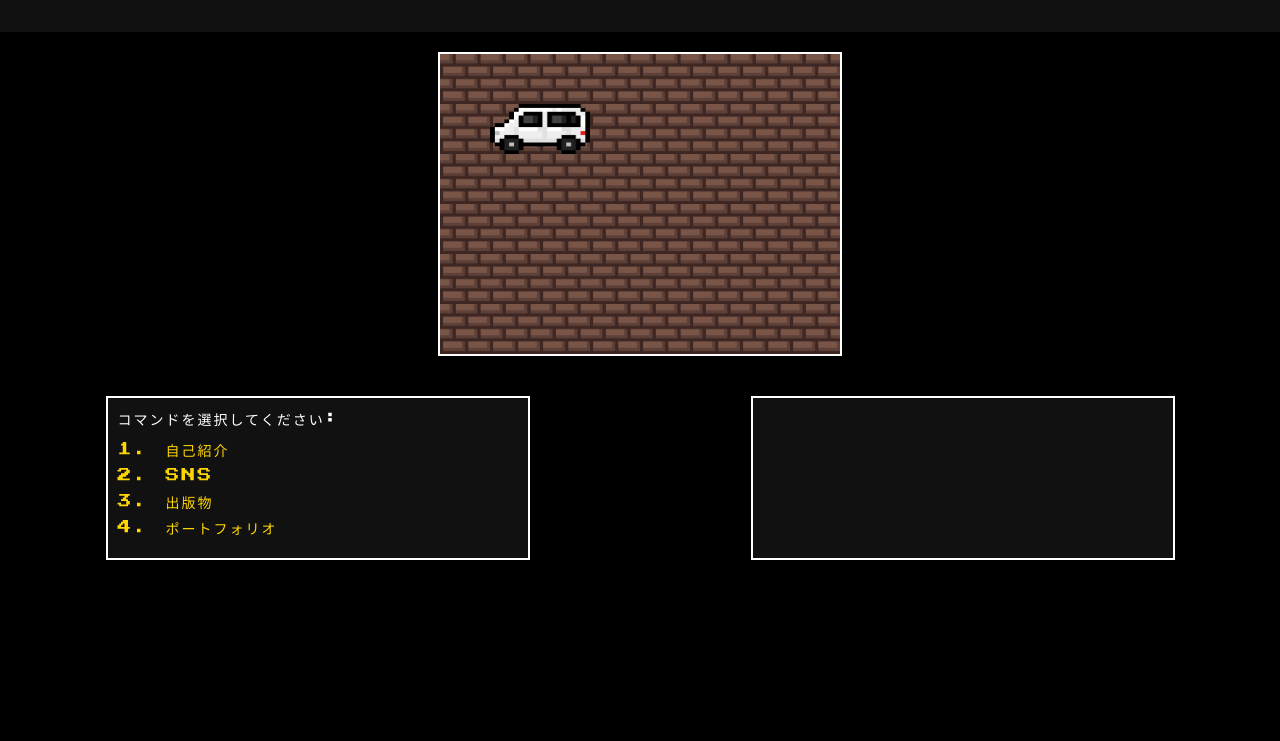
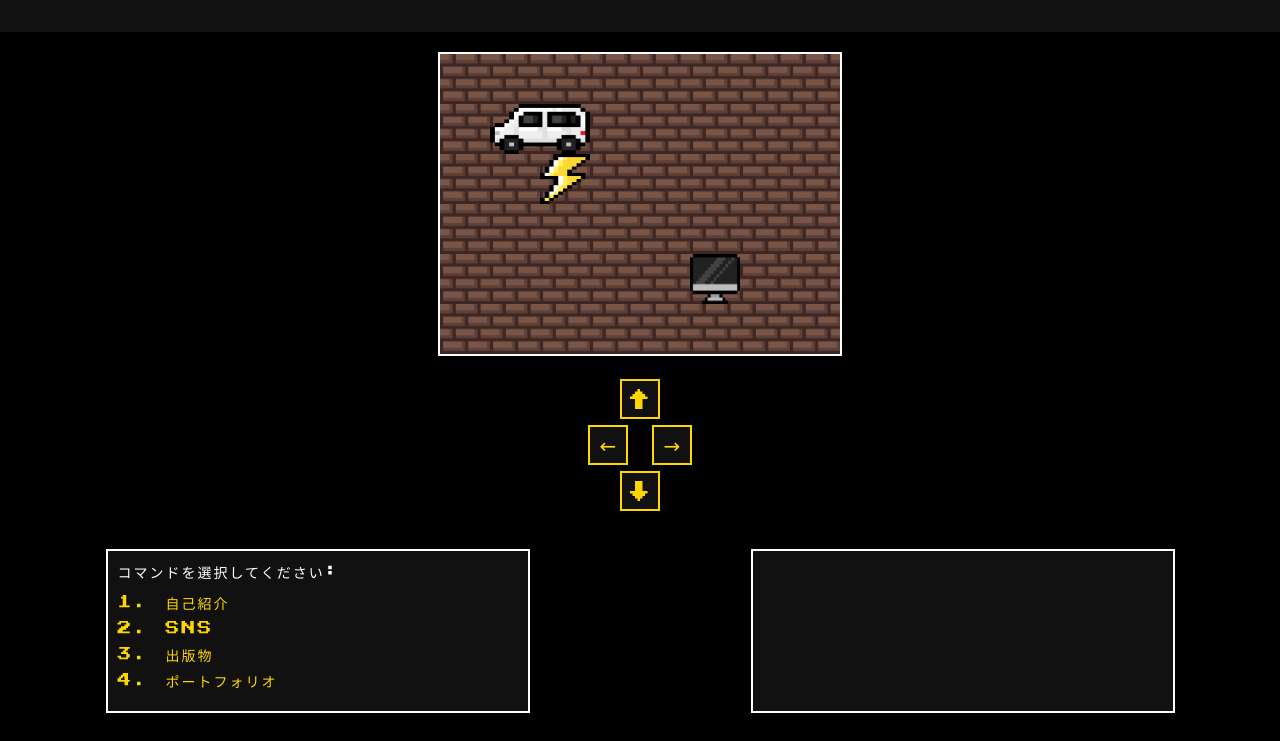
Before and after one commit to ruih8gta/Myportfolio, a plain HTML site: page index.html in a window 1280 px wide. Shown: the part 59-800 px from the top of the page. Drawn offline with Linux system fonts and the light colour scheme.

Commit message:
コマンドボタンとアイテム追加

```diff
--- a/game.js
+++ b/game.js
@@ -2,6 +2,11 @@
 const canvas = document.getElementById('gameCanvas');
 const ctx = canvas.getContext('2d');
 const gridSize = 50; // グリッドの大きさを50pxに設定
+
+
+// content-areaの要素を取得
+//const contentArea = document.getElementById('content-area');
+
 
 // ゲームの状態管理
 let playerX = 1; // プレイヤーの初期X座標
@@ -11,10 +16,10 @@ let dragonY = 1; // ドラゴンの初期Y座標
 const dragonSize = 2; // ドラゴンは2グリッド分の大きさ
 const car = { x: 6, y: 1 }; //
 const carSize = 2; //
-//const items = [ // アイテムの配置
-//    { x: 2, y: 2, type: 'car', collected: false },
-//    { x: 5, y: 4, type: 'fire1', collected: false }
-//];
+const items = [ // アイテムの配置
+    { x: 2, y: 2, type: 'fire', collected: false },
+    { x: 5, y: 4, type: 'pc', collected: false }
+];
 
 // ドラゴンをランダムに移動させる関数
 function moveDragon() {
@@ -74,11 +79,31 @@ backgroundImage.src = 'asset/renga.png'; // 背景の画像
 const carImage = new Image();
 carImage.src = 'asset/car.png'; // の画像
 //const fireImage = new Image();
-//fireImage.src = 'asset/fire1.png'; // 剣の画像
-//const potionImage = new Image();
-//potionImage.src = 'asset/potion.png'; // ポーションの画像
+//fireImage.src = 'asset/fire1.png'; // 炎
+const fireImages = [
+    new Image(),
+    new Image(),
+    new Image()
+];
+fireImages[0].src = 'asset/fire1.png';
+fireImages[1].src = 'asset/fire2.png';
+fireImages[2].src = 'asset/bolt.png';
+let currentFireIndex = 0;  // 現在表示している炎の画像のインデックス
+
+
+const pcImage = new Image();
+pcImage.src = 'asset/pc.png'; // ポーションの画像
+
+// 炎のアニメーション処理
+setInterval(() => {
+    currentFireIndex = (currentFireIndex + 1) % fireImages.length;
+    render();  // 画面を再描画
+}, 1000);  // 500ミリ秒（0.5秒）ごとに切り替え
+
+
 
 // ゲーム画面の描画関数
+
 function render() {
     ctx.clearRect(0, 0, canvas.width, canvas.height); // キャンバスのクリア
 
@@ -93,12 +118,12 @@ function render() {
     ctx.drawImage(carImage, car.x * gridSize, car.y * gridSize, gridSize * carSize, gridSize);
 
     // アイテムの描画
-    //items.forEach(item => {
-    //    if (!item.collected) {
-    //        const itemImage = item.type === 'sword' ? swordImage : potionImage;
-    //        ctx.drawImage(itemImage, item.x * gridSize, item.y * gridSize, gridSize, gridSize);
-    //    }
-    //});
+    items.forEach(item => {
+        if (!item.collected) {
+            const itemImage = item.type === 'fire' ? fireImages[currentFireIndex] : pcImage;
+            ctx.drawImage(itemImage, item.x * gridSize, item.y * gridSize, gridSize, gridSize);
+        }
+    });
 
     // ドラゴンの描画（2グリッド分の幅で描画）
     ctx.drawImage(dragonImage, dragonX * gridSize, dragonY * gridSize, gridSize * dragonSize, gridSize);
@@ -128,12 +153,26 @@ document.addEventListener('keydown', (event) => {
     }
 
     // アイテム収集の確認
-    //items.forEach(item => {
-    //    if (!item.collected && newX === item.x && newY === item.y) {
-    //        item.collected = true;
-    //        console.log(`${item.type}を手に入れた！`);
-    //    }
-    //});
+    items.forEach(item => {
+        if (!item.collected && newX === item.x && newY === item.y) {
+            item.collected = true;
+            // アイテムの種類に応じてメッセージを変更
+            let message = '';
+            switch(item.type) {
+                case 'fire':
+                    message = '🔥炎の魔法を手に入れた！<br>炎を操る力を得たぞ！';
+                    break;
+                case 'pc':
+                    message = '💻パソコンを手に入れた！<br>プログラミングの力を得たぞ！';
+                    break;
+            }
+            // メッセージをコンテンツエリアに表示
+            contentArea.innerHTML = message;
+            contentArea.style.display = 'block';
+            // コンソールにもログを出力
+            console.log(`${item.type}を手に入れた！`);
+        }
+    });
 
     // ドラゴンとの衝突チェック（ドラゴンのサイズを考慮）
     if (!(newX >= dragonX && newX < dragonX + dragonSize && newY === dragonY)) {
@@ -143,14 +182,50 @@ document.addEventListener('keydown', (event) => {
     }
 });
 
+// Add button controls
+document.getElementById('up').addEventListener('click', () => {
+    if (playerY > 0) {
+        playerY--;
+        render();
+    }
+});
+
+document.getElementById('down').addEventListener('click', () => {
+    if (playerY < 5) {
+        playerY++;
+        render();
+    }
+});
+
+document.getElementById('left').addEventListener('click', () => {
+    if (playerX > 0) {
+        playerX--;
+        render();
+    }
+});
+
+document.getElementById('right').addEventListener('click', () => {
+    if (playerX < 7) {
+        playerX++;
+        render();
+    } else {
+        window.location.href = 'nextpage.html';
+    }
+});
+
+
+
 // 画像のロード完了後に初期描画を実行
 Promise.all([
     new Promise(resolve => playerImage.onload = resolve),
     new Promise(resolve => dragonImage.onload = resolve),
     new Promise(resolve => backgroundImage.onload = resolve),
     new Promise(resolve => carImage.onload = resolve),
-    //new Promise(resolve => swordImage.onload = resolve),
-    //new Promise(resolve => potionImage.onload = resolve)
+    //new Promise(resolve => fireImage.onload = resolve),
+    new Promise(resolve => fireImages[0].onload = resolve),
+    new Promise(resolve => fireImages[1].onload = resolve),
+    new Promise(resolve => fireImages[2].onload = resolve),
+    new Promise(resolve => pcImage.onload = resolve)
 ]).then(() => {
     render();
 });
--- a/index.html
+++ b/index.html
@@ -20,7 +20,16 @@
 <body>
     <div id="header-container"></div> <!-- ヘッダーを挿入するコンテナ -->
     <canvas id="gameCanvas" width="400" height="300"></canvas>
-    <div style="display: flex; justify-content: center; gap: 10px;"> <!-- フレックスボックスで配置 -->
+        <div id="cursor">
+            <button id="up">↑</button>
+            <div>
+                <button id="left">←</button>
+                <button id="right">→</button>
+            </div>
+            <button id="down">↓</button>
+        </div>
+        <div style="display: flex; justify-content: center; gap: 10px;"> <!-- フレックスボックスで配置 -->
+
         <div class="command-area">
             <p>コマンドを選択してください:</p>
             <ul>
--- a/style.css
+++ b/style.css
@@ -4,7 +4,7 @@ body {
     color: #fff; /* テキストカラーを白に設定 */
     margin: 0; /* ページ全体の余白をなくす */
     padding: 0; /* ページ全体のパディングをなくす */
-    overflow: hidden; /* スクロールバーを非表示にする */
+    /*overflow: hidden; /* スクロールバーを非表示にする */
     font-size: 16px; /* ドラクエ風の文字サイズを設定 */
     letter-spacing: 2px; /* 文字間隔を広げてドラクエ風に */
     line-height: 1.5; /* 行間を調整 */
@@ -153,14 +153,30 @@ h1 {
     text-decoration: underline;
 }
 
+/* ここからカーソルのスタイル */
 #cursor {
     display: flex;
     flex-direction: column;
     align-items: center;
-    margin: 10px;
+    margin: 15px; /* 20pxから15pxに変更 */
 }
+
 #cursor button {
-    margin: 2px;
-    font-size: 1.2em;
-    padding: 6px 12px;
+    width: 40px;  /* 50pxから40pxに変更 */
+    height: 40px; /* 50pxから40pxに変更 */
+    margin: 3px;  /* 5pxから3pxに変更 */
+    font-size: 20px; /* 24pxから20pxに変更 */
+    font-family: 'Press Start 2P', cursive;
+    background-color: #111;
+    color: #FFD700;
+    border: 2px solid #FFD700;
+    cursor: pointer;
 }
+
+#cursor button:hover {
+    background-color: #333;
+}
+
+#cursor button:active {
+    background-color: #444;
+}
--- a/test/test_style.css
+++ b/test/test_style.css
@@ -123,10 +123,46 @@ h1 {
     display: flex;
     flex-direction: column;
     align-items: center;
-    margin: 10px;
+    margin: 15px; /* 20pxから15pxに変更 */
 }
+
 #cursor button {
-    margin: 2px;
-    font-size: 1.2em;
-    padding: 6px 12px;
+    width: 40px;  /* 50pxから40pxに変更 */
+    height: 40px; /* 50pxから40pxに変更 */
+    margin: 3px;  /* 5pxから3pxに変更 */
+    font-size: 20px; /* 24pxから20pxに変更 */
+    font-family: 'Press Start 2P', cursive;
+    background-color: #111;
+    color: #FFD700;
+    border: 2px solid #FFD700;
+    cursor: pointer;
 }
+
+#cursor button:hover {
+    background-color: #333;
+}
+
+#cursor button:active {
+    background-color: #444;
+}
+
+#a-button {
+    width: 50px;
+    height: 50px;
+    margin-top: 10px;
+    font-size: 24px;
+    font-family: 'Press Start 2P', cursive;
+    background-color: #111;
+    color: #FFD700;
+    border: 2px solid #FFD700;
+    border-radius: 50%; /* 円形のボタンにする */
+    cursor: pointer;
+}
+
+#a-button:hover {
+    background-color: #333;
+}
+
+#a-button:active {
+    background-color: #444;
+}
```
Also changed, not shown: test/test.html (+8 -0 lines), test/test_game.js (+31 -0 lines).
